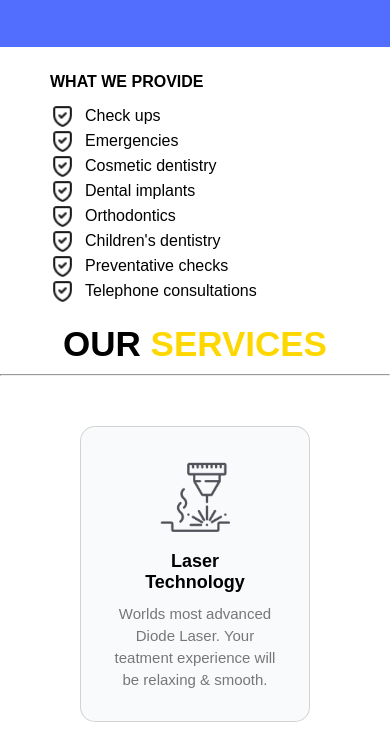
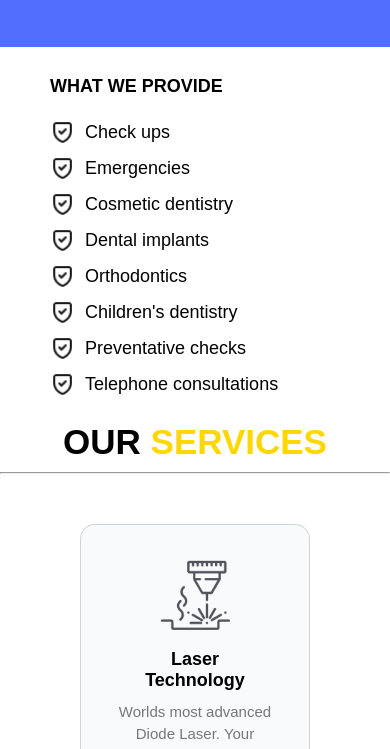
Before and after one commit to HarounaTraore/projet-clinique-mise-a-jour, a plain HTML site: page index.html in a window 390 px wide. Shown: the part 1784-2533 px from the top of the page. Drawn offline with Linux system fonts and the light colour scheme.

Commit message:
Reajustement

```diff
--- a/css/style.css
+++ b/css/style.css
@@ -184,6 +184,9 @@ span {
 #services .image-doctor img {
     width: 100%;
 }
+#services .content-service {
+    width: 90%;
+}
 .content-service .chield {
     display: grid;
     align-content: center;
@@ -197,8 +200,8 @@ span {
 .content-service .chield .title {
     grid-column: 1/3;
     list-style: none;
-    text-align: right;
-    text-align: center;
+    margin-left: 80px;
+    font-weight: bold;
 }
 
 .content-service .chield div {
@@ -407,10 +410,11 @@ span {
     justify-content: space-between;
     width: 90%;
     margin-top: 20px;
+    margin-bottom: 20px;
 }
 #register .contener img {
-    width: 40%;
-    height: 500px;
+    width: 30%;
+    /* height: 500px; */
     border-radius: 25px;
 
 }
@@ -420,7 +424,7 @@ span {
     grid-template-rows: repeat(8,auto);
     column-gap: 20px;
     padding: 25px;
-    margin-left: 20px;
+    margin-right: 5%;
     color: var(--muted);
     width: 50%;
 }
@@ -871,12 +875,17 @@ signup-login {
 #services .chield {
     display: flex;
     flex-direction: column;
-    line-height: 1.5;
+    line-height: 2;
+    font-size: 18px;
 }
 #services .chield .title {
     text-align: left;
     margin: 0 0 10px 0;
     font-weight: bold;
+}
+#services .chield div {
+    display: flex;
+    align-items: center;
 }
 #about-us .contener {
     display: flex;
```
Also changed, not shown: login.html (+1 -1 lines), sign-up.html (+1 -1 lines).
